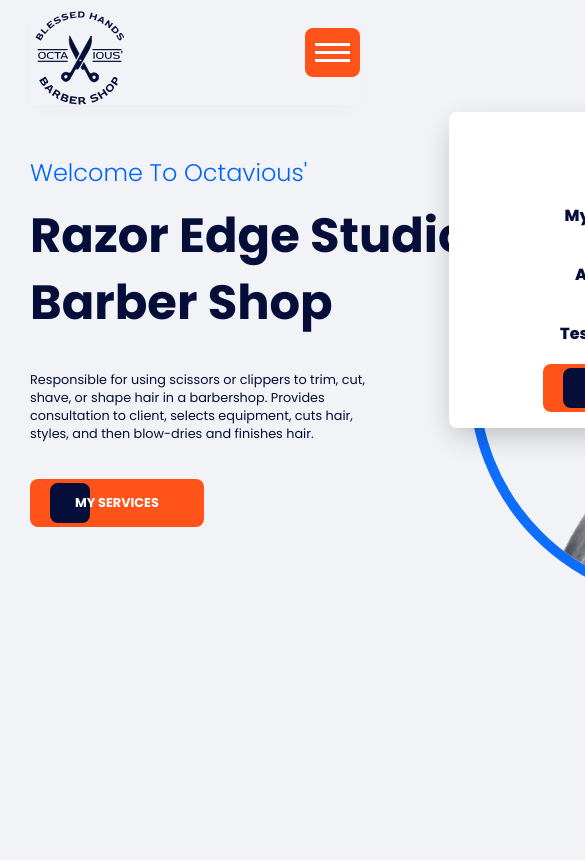
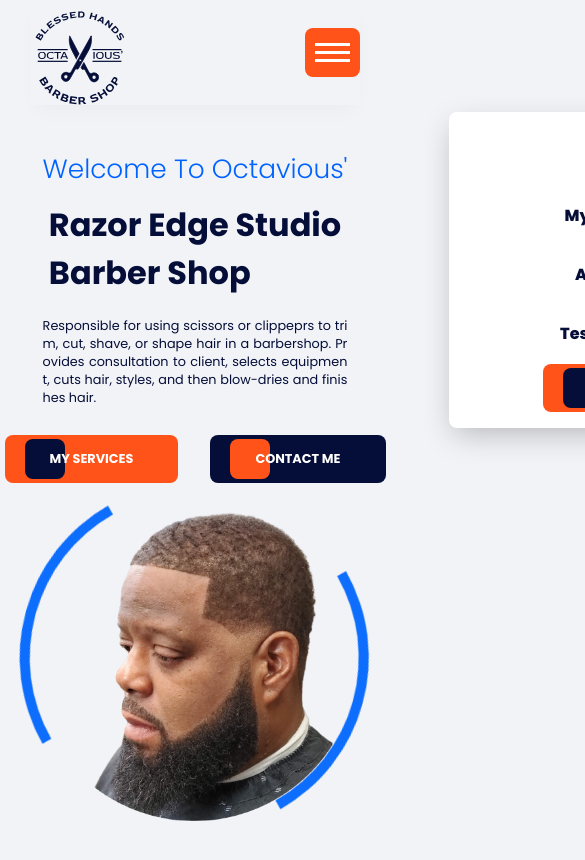
Before and after one commit to ChristianWare/Blessed-Hands, a Next.js app: page / in a window 390 px wide. Shown: the top 860 px of the page, 585 px wide, since content can reach past the window. Built offline with nearby package versions, Linux system fonts and the light colour scheme.

Commit message:
Hero Media Queries

```diff
--- a/components/Hero.js
+++ b/components/Hero.js
@@ -1,39 +1,37 @@
 import Image from "next/image";
 import styles from "../styles/Hero.module.css";
 import MainButton from "../components/MainButton";
+import heroImg from "../public/images/img2nobg.png";
+import SecondaryButton from "./SecondaryButton";
 
 function Hero() {
   return (
     <div className={styles.heroContainer}>
       <div className={styles.heroLeft}>
-        <div className={styles.heroLeftWrapper}>
-          <h2 className={styles.intro}>Welcome To Octavious'</h2>
-          <h1 className={styles.name}>
+        <h2 className={styles.introText}>Welcome To Octavious'</h2>
+        <h1 className={styles.heading}>
           <span className={styles.res}>Razor Edge Studio</span> Barber Shop
         </h1>
-          <div className={styles.heroDescription}>
-            <p>
-              Responsible for using scissors or clippers to trim, cut, shave, or
-              shape hair in a barbershop. Provides consultation to client,
-              selects equipment, cuts hair, styles, and then blow-dries and
-              finishes hair.
+        <p className={styles.description}>
+          Responsible for using scissors or clippeprs to trim, cut, shave, or
+          shape hair in a barbershop. Provides consultation to client, selects
+          equipment, cuts hair, styles, and then blow-dries and finishes hair.
         </p>
-          </div>
         <div className={styles.btnContainer}>
-              <MainButton text='MY SERVICES' />
-            </div>
+          <MainButton text='My Services' />
+          <SecondaryButton text='Contact Me' />
         </div>
       </div>
       <div className={styles.heroRight}>
-        <div className={styles.imgContainer}>
+        <div className={styles.ellipseContainer}>
+          <div className={`${styles.ellipse} ${styles.thick}`}>
             <Image
-            src='/images/img2nobg.png'
-            width={450}
-            height={450}
-            alt='Barber Image'
-            // layout='fixed'
-            objectFit="contain"
+              src={heroImg}
+              alt='Hero Image'
+              objectFit='contain'
             />
+          </div>
+          <div className={`${styles.ellipse} ${styles.blueCrayola}`}></div>
           </div>
       </div>
     </div>
--- /dev/null
+++ b/components/RotatingImage.js
@@ -0,0 +1,21 @@
+import styles from "../styles/RotatingImage.module.css";
+import Image from "next/image";
+
+function RotatingImage() {
+  return (
+    <div className={styles.ellipseContainer}>
+      <div className={`${styles.ellipse} ${styles.thin}`}></div>
+      <div className={`${styles.ellipse} ${styles.thick}`}>
+        <Image
+          src='/images/img2nobg.png'
+          width={600}
+          height={600}
+          objectFit='contain'
+        />
+      </div>
+      <div className={`${styles.ellipse} ${styles.yellow}`}></div>
+    </div>
+  );
+}
+
+export default RotatingImage;
--- /dev/null
+++ b/components/SecondaryButton.js
@@ -0,0 +1,12 @@
+import styles from "../styles/SecondaryButton.module.css";
+
+function SecondaryButton({ text }) {
+    return (
+      <button className={`${styles.btn} ${styles.btnPrimary}`}>
+        <p className={styles.buttonText}>{text}</p>
+        <span className={styles.square}></span>
+      </button>
+    );
+}
+
+export default SecondaryButton
--- a/pages/index.js
+++ b/pages/index.js
@@ -1,18 +1,20 @@
 import Head from "next/head";
 import Hero from "../components/Hero";
 import Navbar from "../components/Navbar";
+import RotatingImage from "../components/RotatingImage";
 import styles from "../styles/Home.module.css";
 
 export default function Home() {
   return (
     <div className={styles.container}>
       <Head>
-        <title>Blessed Hands</title>
+        <title>Razor Edge Studio</title>
         <meta name='description' content='Generated by create next app' />
         <link rel='icon' href='/favicon.ico' />
       </Head>
       <Navbar />
       <Hero />
+      {/* <RotatingImage /> */}
     </div>
   );
 }
--- a/styles/Hero.module.css
+++ b/styles/Hero.module.css
@@ -1,52 +1,123 @@
 .heroContainer {
+    height: 100vh;
     display: flex;
-    height: 100vh;
-
+    align-items: flex-start;
+    justify-content: center;
+    padding-top: 5rem;
+}
+.heroLeft {
+    flex: 1;
 }
 
-.heroLeft {
-    flex:2;
-    display: flex;
-    justify-content: center;
-    padding: 50px 0;
+.heroRight {
+    flex: 1;
 }
 
-.heroLeftWrapper {
-    height: 50%;
-    display: flex;
-    flex-direction: column;
-    align-items: flex-start;
-    justify-content: space-between;
+.introText {
+    font-weight: 300;
+    color: var(--blue);
+    margin-bottom: 1.5rem;
+    white-space: nowrap;
 }
 
-.intro {
-    font-size: 3rem;
-    font-weight: 300;
-    color: var(--blue);
-}
+.heading {
+    margin-bottom: 2.5rem
 
-.name {
-    line-height: 1.4;
-    padding-bottom: 3rem;
 }
 
 .res {
     white-space: nowrap;
 }
 
-.heroDescription {
+.description {
     width: 80%;
-    padding-bottom: 3rem;
+    margin-bottom: 3.5rem;
+    text-align: justify;
+    word-break: break-all;
 }
 
-.heroRight {
-    flex: 1;
-    padding: 50px 0;
+.btnContainer {
+ display: flex;
+ width: 100%;
+ gap: 4rem;
 }
 
-.imgContainer {
-    border: 10px solid var(--blueCrayola);
+.ellipseContainer {
+    width: 375px;
+    height: 375px;
+    position: absolute;
     border-radius: 50%;
-    width: 450px;
-    height: 450px;
 }
+
+.ellipse {
+    position: absolute;
+    border-radius: 50%;
+    border-style: solid;
+}
+
+.ellipse.thick {
+    width: 93%;
+    height: 93%;
+    border-width: 10px;
+    border-color: transparent;
+    top: 12px;
+    left: 12px;
+}
+
+.ellipse.blueCrayola {
+    width: 93%;
+    height: 93%;
+    border-width: 10px;
+    border-color: var(--blueCrayola) transparent;
+    top: 12px;
+    left: 12px;
+    animation: ellipseRotate 10s ease-in-out infinite;
+}
+
+@keyframes ellipseRotate {
+    0% {
+        transform: rotate(-45deg);
+    }
+
+    100% {
+        transform: rotate(-405deg);
+    }
+}
+
+@media screen and (max-width: 900px) {
+    .heroContainer {
+        flex-direction: column;
+        align-items: center;
+        justify-content: center;
+        padding-top: 0px;
+    }
+
+    .heroLeft {
+        display: flex;
+        flex-direction: column;
+        align-items: center;
+        justify-content: center;
+    }
+
+    .btnContainer {
+        align-items: center;
+        justify-content: center;
+    }
+
+    .heroRight{
+        display: flex;
+        align-items: center;
+        justify-content: center;
+    }
+
+    .ellipseContainer {
+        position: relative;
+        bottom: 10rem;
+    }
+}
+
+/* @media screen and (max-width: 800px) {
+    .heroContainer {
+        flex-direction: column;
+    }
+} */
--- /dev/null
+++ b/styles/RotatingImage.module.css
@@ -0,0 +1,51 @@
+.ellipseContainer {
+    width: 500px;
+    height: 500px;
+    position: absolute;
+    border-radius: 50%;
+    margin: 0 auto;
+}
+
+.ellipse {
+    position: absolute;
+    border-radius: 50%;
+    border-style: solid;
+}
+
+.ellipse.thin {
+    width: 96%;
+    height: 96%;
+    border: 1px solid #494949;
+    border-radius: 50%;
+    opacity: .5;
+    top: 4px;
+    left: 4px;
+}
+
+.ellipse.thick {
+    width: 93%;
+    height: 93%;
+    border-width: 10px;
+    border-color: #fff;
+    top: 12px;
+    left: 12px;
+}
+.ellipse.yellow {
+    width: 93%;
+    height: 93%;
+    border-width: 10px;
+    border-color: #FFEB00 transparent;
+    top: 12px;
+    left: 12px;
+    animation: ellipseRotate 10s ease-in-out infinite;
+}
+
+@keyframes ellipseRotate {
+    0% {
+        transform: rotate(-45deg);
+    }
+
+    100% {
+        transform: rotate(-405deg);
+    }
+}
--- /dev/null
+++ b/styles/SecondaryButton.module.css
@@ -0,0 +1,46 @@
+.btn {
+    position: relative;
+    font-size: var(--fs-6);
+    font-weight: 500;
+    border-radius: 8px;
+    color: white;
+    padding: 15px 45px;
+    text-transform: uppercase;
+    overflow: hidden;
+}
+
+.buttonText {
+    position: relative;
+    color: white;
+    font-weight: 2rem;
+    font-weight: bold;
+    white-space: nowrap;
+    z-index: 5;
+}
+
+
+.btnPrimary {
+    background: var(--oxfordBlue);
+}
+
+
+.btn .square {
+    position: absolute;
+    top: 50%;
+    left: 20px;
+    transform: translateY(-50%);
+    width: 40px;
+    height: 40px;
+    border-radius: 8px;
+    transition: 0.25s all ease-in-out;
+}
+
+.btn:hover .square {
+    left: -2px;
+    width: 102%;
+    height: 102%;
+}
+
+.btnPrimary .square {
+    background: var(--orange);
+}
--- a/styles/globals.css
+++ b/styles/globals.css
@@ -41,23 +41,23 @@
 }
 
 h1 {
-  font-size: 6rem;
+  font-size: 4rem;
 }
 
 h2 {
-  font-size: 4.8rem;
+  font-size: 3.3rem;
 }
 
 h3 {
-  font-size: 4rem;
+  font-size: 2.8rem;
 }
 
 h4 {
-  font-size: 3.2rem;
+  font-size: 2.3rem;
 }
 
 h5 {
-  font-size: 2.5rem;
+  font-size: 2rem;
 }
 
 button {
```
Lines whose indentation alone changed are shown as unchanged.
